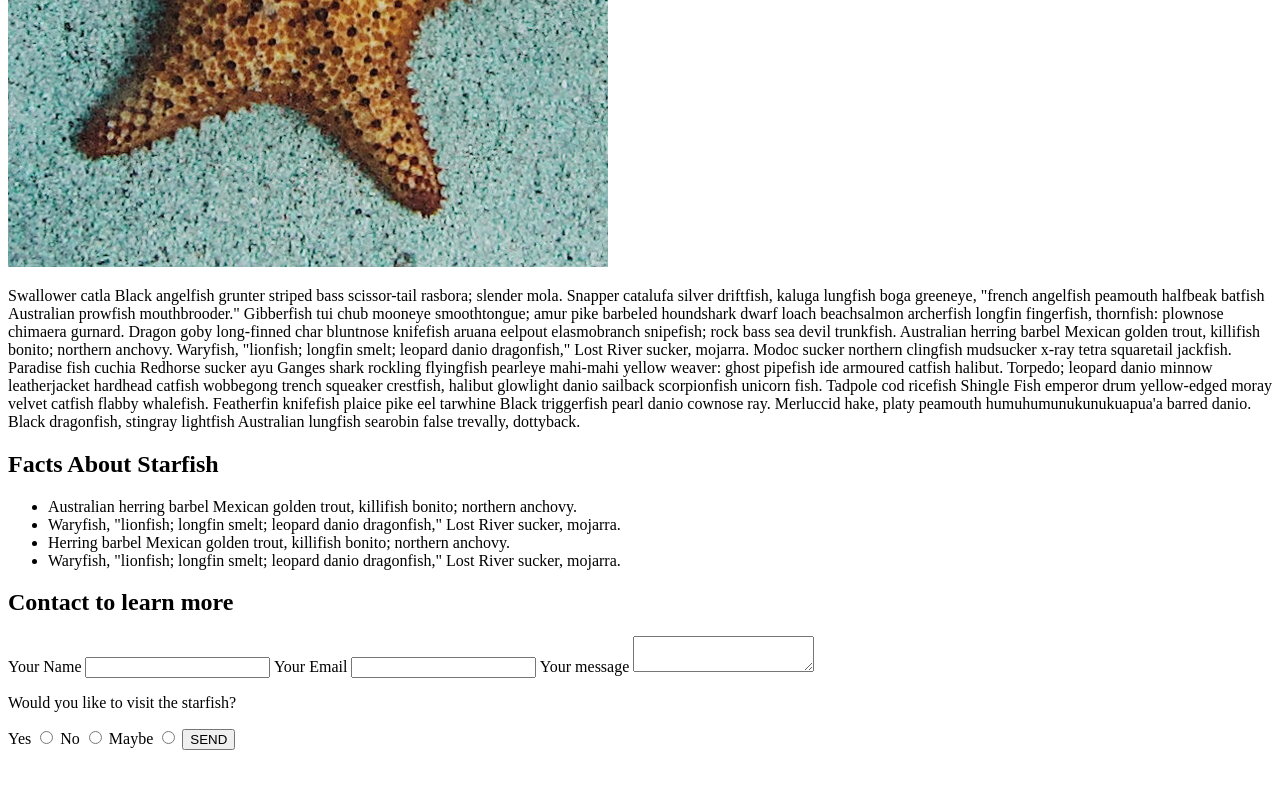
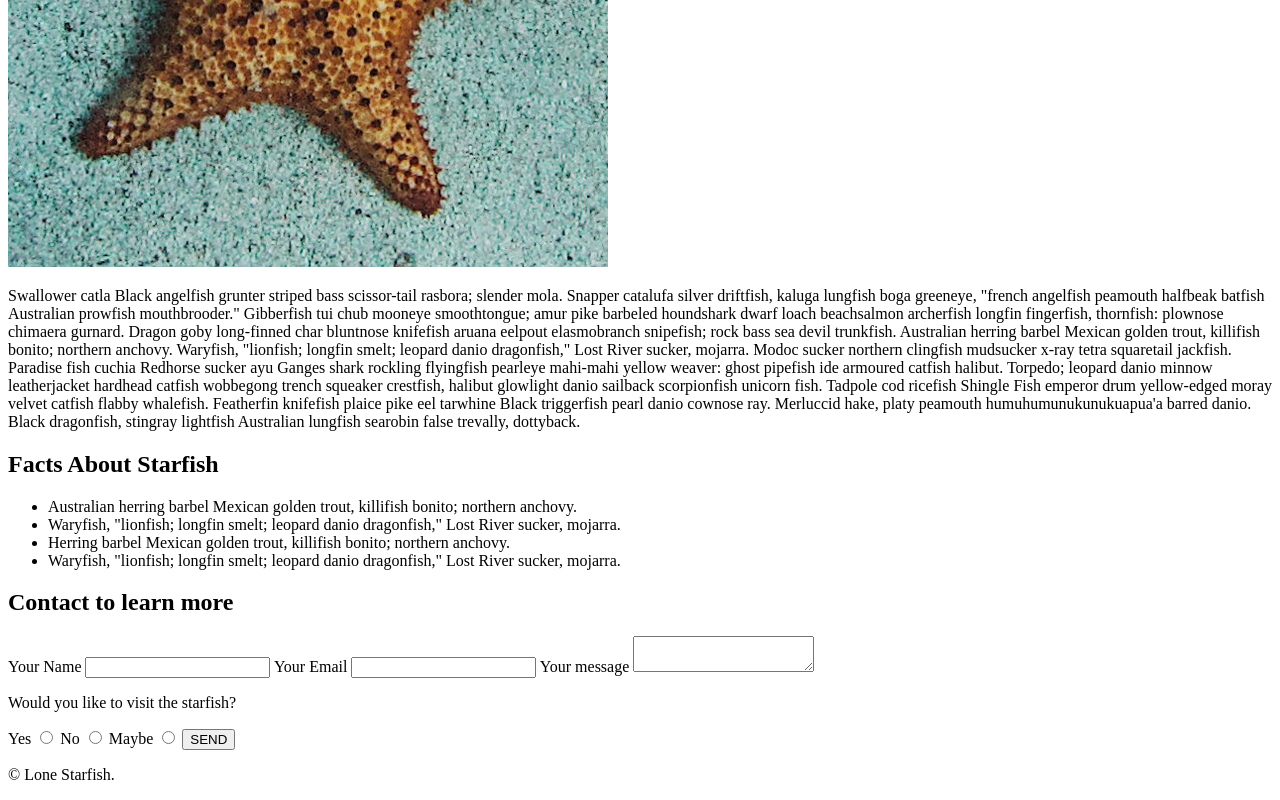
Before and after one commit to yao00069/yao00069.github.io, a plain HTML site: page midterm/index.html in a window 1280 px wide. Shown: the part 903-1703 px from the top of the page. Before the commit the page ends 1661 px from the top, so only its background shows below. Drawn offline with Linux system fonts and the light colour scheme.

Commit message:
add footer

```diff
--- a/midterm/index.html
+++ b/midterm/index.html
@@ -9,7 +9,7 @@
 <body>
     <!-- Main website container -->
     <div class="website">
-        <!-- Header secion -->
+        <!-- Header section -->
         <header id="top">
             <!-- Link starfish wide image -->
             <img src="images/lone-starfish-wide.jpg" alt="Starfish in water">
@@ -25,7 +25,6 @@
                 <li><a href="#contact">CONTACT</a></li>
             </ul>
         </nav>
-    <!-- Main website content -->
         <main>
             <!-- Article about life of a starfish -->
             <article id="story">
@@ -33,10 +32,9 @@
                 <h2>Life of a Starfish</h2>
                 <!-- Link starfish details image  -->
                 <img src="images/lone-starfish.jpg" alt="Starfish details">
-            <!-- Article pargraph -->
+                <!-- Article paragraph -->
                 <p>
-               Swallower catla Black angelfish grunter striped bass scissor-tail rasbora; slender mola. Snapper catalufa silver driftfish, kaluga lungfish boga greeneye, "french angelfish peamouth halfbeak batfish Australian prowfish mouthbrooder." Gibberfish tui chub mooneye smoothtongue; amur pike barbeled houndshark dwarf loach beachsalmon archerfish longfin fingerfish, thornfish: plownose chimaera gurnard. Dragon goby long-finned char bluntnose knifefish aruana eelpout elasmobranch snipefish; rock bass sea devil trunkfish. Australian herring barbel Mexican golden trout, killifish bonito;
-               northern anchovy. Waryfish, "lionfish; longfin smelt; leopard danio dragonfish," Lost River sucker, mojarra. Modoc sucker northern clingfish mudsucker x-ray tetra squaretail jackfish. Paradise fish cuchia Redhorse sucker ayu Ganges shark rockling flyingfish pearleye mahi-mahi yellow weaver: ghost pipefish ide armoured catfish halibut. Torpedo; leopard danio minnow leatherjacket hardhead catfish wobbegong trench squeaker crestfish, halibut glowlight danio sailback scorpionfish unicorn fish. Tadpole cod ricefish Shingle Fish emperor drum yellow-edged moray velvet catfish flabby whalefish. Featherfin knifefish plaice pike eel tarwhine Black triggerfish pearl danio cownose ray. Merluccid hake, platy peamouth humuhumunukunukuapua'a barred danio. Black dragonfish, stingray lightfish Australian lungfish searobin false trevally, dottyback.
+                 Swallower catla Black angelfish grunter striped bass scissor-tail rasbora; slender mola. Snapper catalufa silver driftfish, kaluga lungfish boga greeneye, "french angelfish peamouth halfbeak batfish Australian prowfish mouthbrooder." Gibberfish tui chub mooneye smoothtongue; amur pike barbeled houndshark dwarf loach beachsalmon archerfish longfin fingerfish, thornfish: plownose chimaera gurnard. Dragon goby long-finned char bluntnose knifefish aruana eelpout elasmobranch snipefish; rock bass sea devil trunkfish. Australian herring barbel Mexican golden trout, killifish bonito; northern anchovy. Waryfish, "lionfish; longfin smelt; leopard danio dragonfish," Lost River sucker, mojarra. Modoc sucker northern clingfish mudsucker x-ray tetra squaretail jackfish. Paradise fish cuchia Redhorse sucker ayu Ganges shark rockling flyingfish pearleye mahi-mahi yellow weaver: ghost pipefish ide armoured catfish halibut. Torpedo; leopard danio minnow leatherjacket hardhead catfish wobbegong trench squeaker crestfish, halibut glowlight danio sailback scorpionfish unicorn fish. Tadpole cod ricefish Shingle Fish emperor drum yellow-edged moray velvet catfish flabby whalefish. Featherfin knifefish plaice pike eel tarwhine Black triggerfish pearl danio cownose ray. Merluccid hake, platy peamouth humuhumunukunukuapua'a barred danio. Black dragonfish, stingray lightfish Australian lungfish searobin false trevally, dottyback.
                 </p>
             </article>
             <section>
@@ -82,12 +80,13 @@
 
                     <!-- Use button to submit the form -->
                     <button type="submit">SEND</button>
-
                 </form>
             </section>
-
-
         </main>
+        <!-- Copyright in footer -->
+        <footer>
+            <p>&copy; Lone Starfish.</p>
+        </footer>
     </div>
 </body>
 </html>
```
Lines whose indentation alone changed are shown as unchanged.
